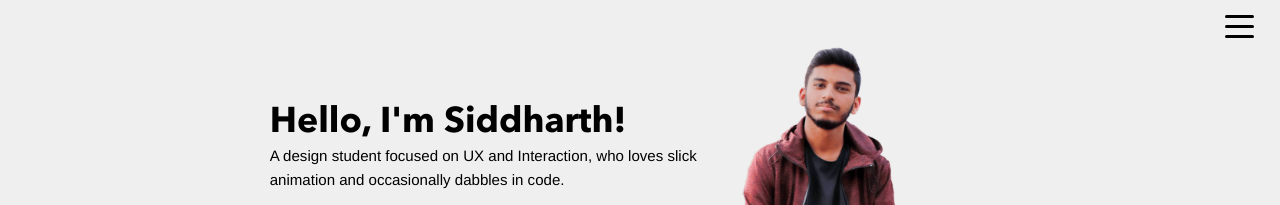
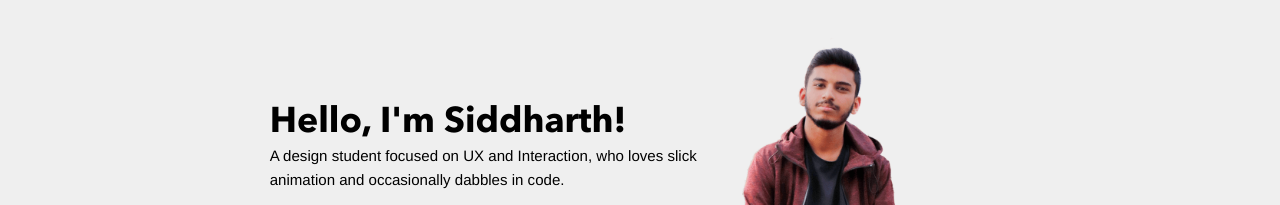
Before and after one commit to clearlysid/clearlysid.github.io, a Jekyll site: the page built from index.html, in a window 1280 px wide. Shown: the top 205 px of the page. Built offline with Jekyll 4.4.1, drawn with Linux system fonts in a browser that asks for light colours; some web fonts are replaced.

Commit message:
hide burger on desktop

```diff
--- a/styles/_sass/_components.scss
+++ b/styles/_sass/_components.scss
@@ -3,6 +3,10 @@
         height: 100vh;
         display: flex;
         flex-direction: column;
+    }
+
+    .burger {
+        display: none;
     }
 
     .picture {
```
